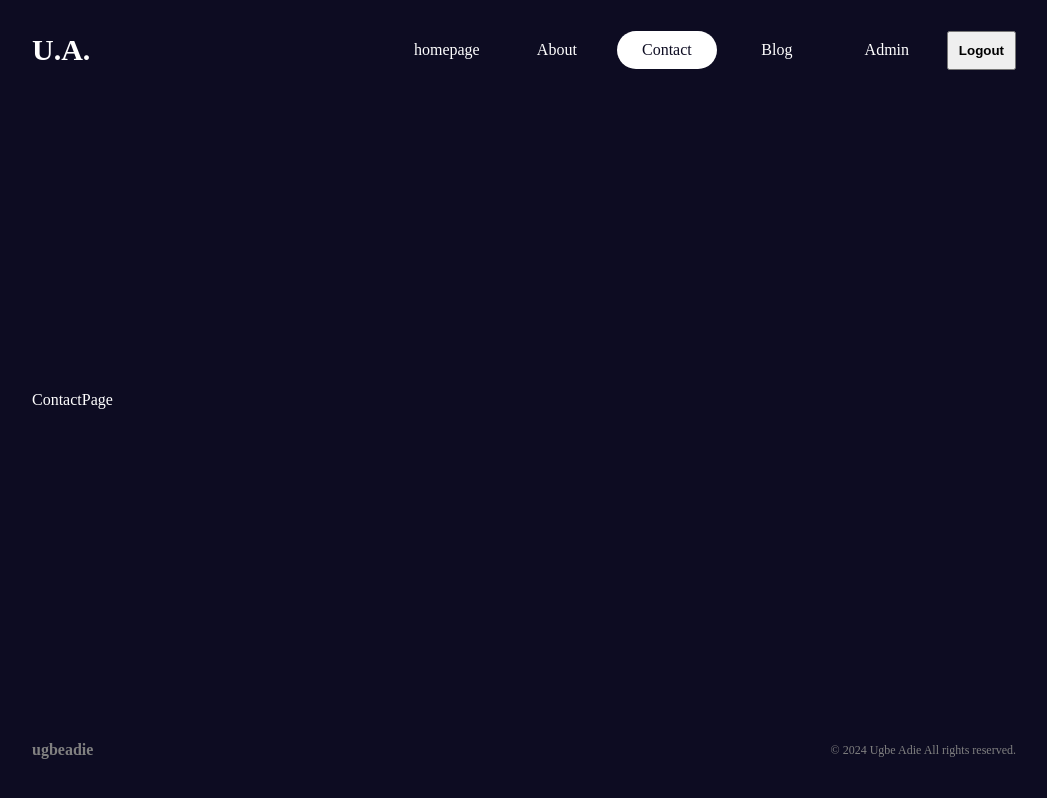
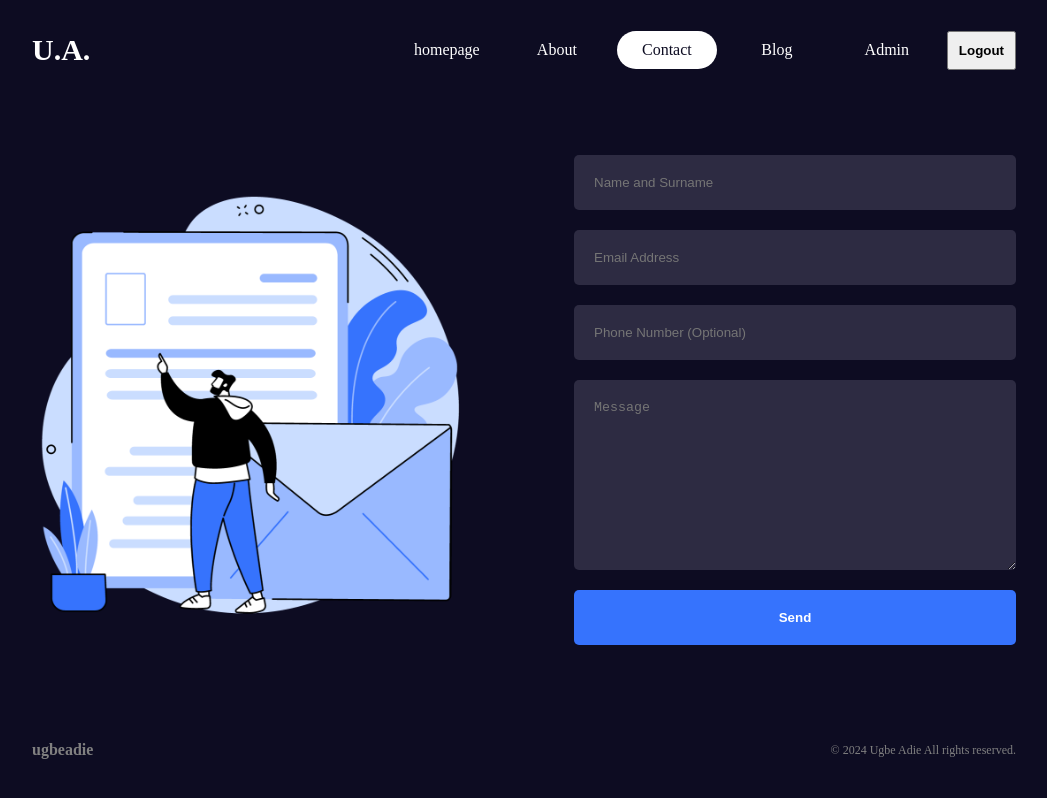
Before and after one commit to ugbeadie/nextjs, a Next.js app: page /contact in a window 1280 px wide. Shown: the whole page, without its empty margins (116-1163 px from the left). Built offline with nearby package versions, Linux system fonts and the light colour scheme.

Commit message:
style contact page

```diff
--- /dev/null
+++ b/src/app/contact/contact.module.css
@@ -0,0 +1,51 @@
+.container {
+  display: flex;
+  align-items: center;
+  gap: 100px;
+}
+
+.imgContainer {
+  flex: 1;
+  height: 500px;
+  position: relative;
+}
+
+.img {
+  object-fit: contain;
+}
+
+.formContainer {
+  flex: 1;
+}
+
+.form {
+  display: flex;
+  flex-direction: column;
+  gap: 20px;
+}
+
+.form input,
+.form textarea {
+  padding: 20px;
+  border-radius: 5px;
+  border: none;
+  outline: none;
+  background-color: var(--bgSoft);
+  color: var(--text);
+}
+
+.form button {
+  padding: 20px;
+  background-color: var(--btn);
+  color: var(--text);
+  font-weight: bold;
+  border: none;
+  border-radius: 5px;
+  cursor: pointer;
+}
+
+@media (max-width: 768px) {
+  .container {
+    flex-direction: column;
+  }
+}
--- a/src/app/contact/page.js
+++ b/src/app/contact/page.js
@@ -1,7 +1,31 @@
-import React from "react";
+import styles from "./contact.module.css";
+import Image from "next/image";
 
 const ContactPage = () => {
-  return <div>ContactPage</div>;
+  return (
+    <div className={styles.container}>
+      <div className={styles.imgContainer}>
+        <Image src="/contact.png" alt="" fill className={styles.img} />
+      </div>
+      <div className={styles.formContainer}>
+        {/* <HydrationTestNoSSR/> */}
+        {/* <div suppressHydrationWarning>{a}</div> */}
+        <form action="" className={styles.form}>
+          <input type="text" placeholder="Name and Surname" />
+          <input type="text" placeholder="Email Address" />
+          <input type="text" placeholder="Phone Number (Optional)" />
+          <textarea
+            name=""
+            id=""
+            cols="30"
+            rows="10"
+            placeholder="Message"
+          ></textarea>
+          <button>Send</button>
+        </form>
+      </div>
+    </div>
+  );
 };
 
 export default ContactPage;
```
